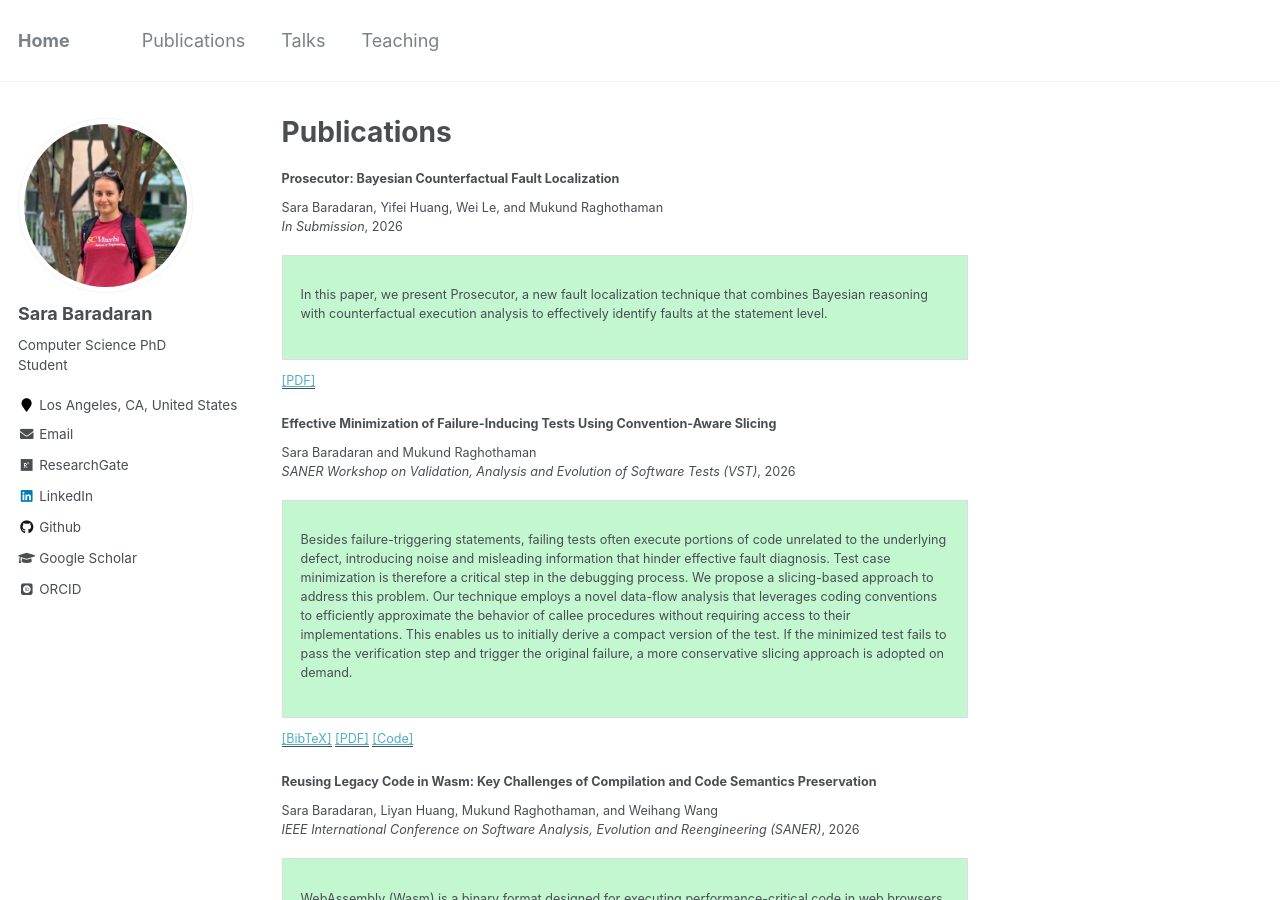
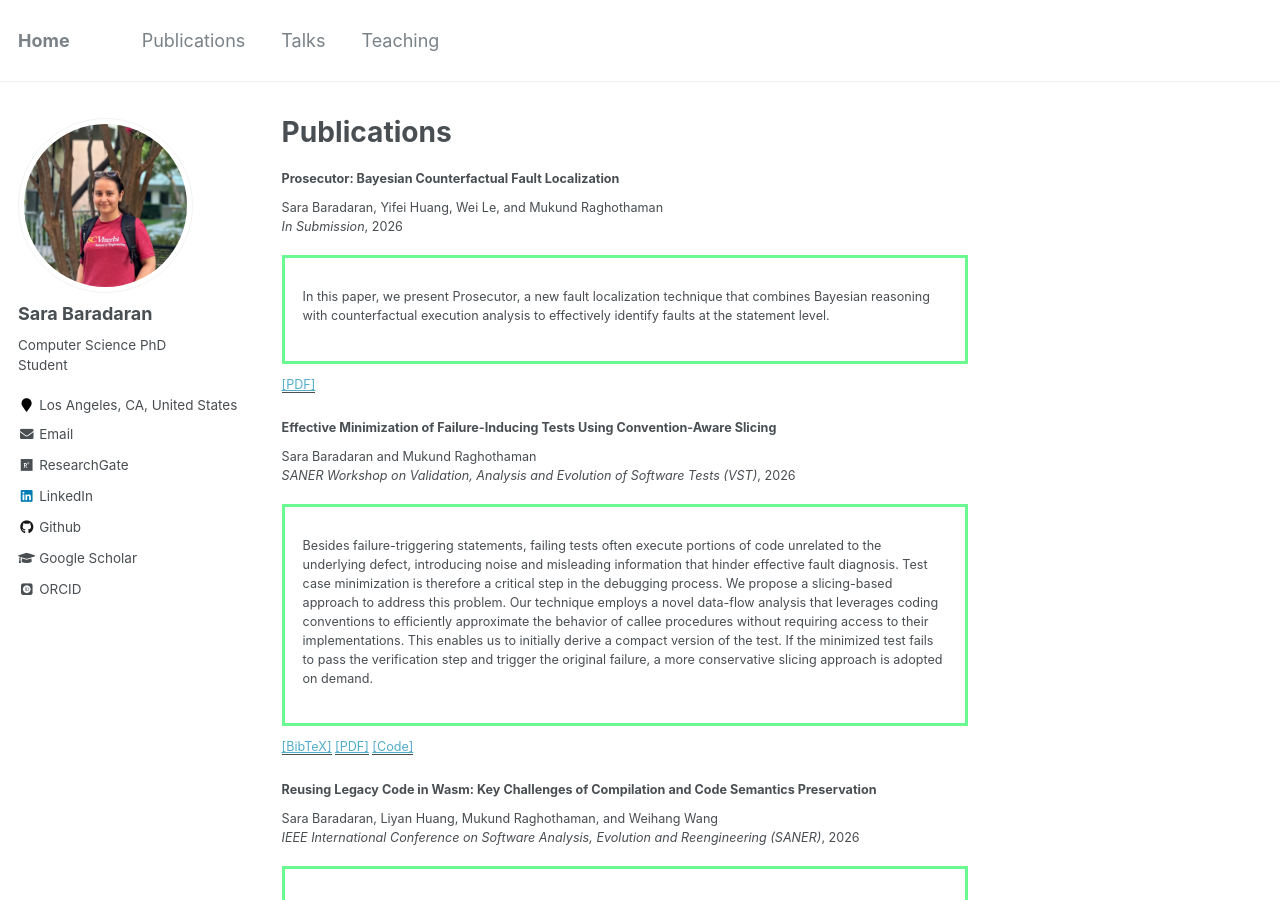
Before and after one commit to SaraBaradaran/SaraBaradaran.github.io, a Jekyll site: the page built from _pages/publications.md, in a window 1280 px wide and 900 px high. Built offline with Jekyll 4.4.1, drawn with Linux system fonts in a browser that asks for light colours; some web fonts are replaced.

Commit message:
Update archive-single.html

```diff
--- a/_includes/archive-single.html
+++ b/_includes/archive-single.html
@@ -63,7 +63,7 @@
       <div style="display: flex; align-items: flex-start; gap: 1rem; margin-top: 1rem; flex-wrap: wrap;">
 
         {% if post.excerpt %}
-          <div style="width: 70%; min-width: 280px; border: 1px solid #ddd; padding: 1rem; box-sizing: border-box; background: #c3f7d0;">
+          <div style="width: 70%; min-width: 280px; border: 3px solid #6bfa91; padding: 1rem; box-sizing: border-box; background: #ffffff;">
             {{ post.excerpt | markdownify }}
           </div>
         {% endif %}
```
